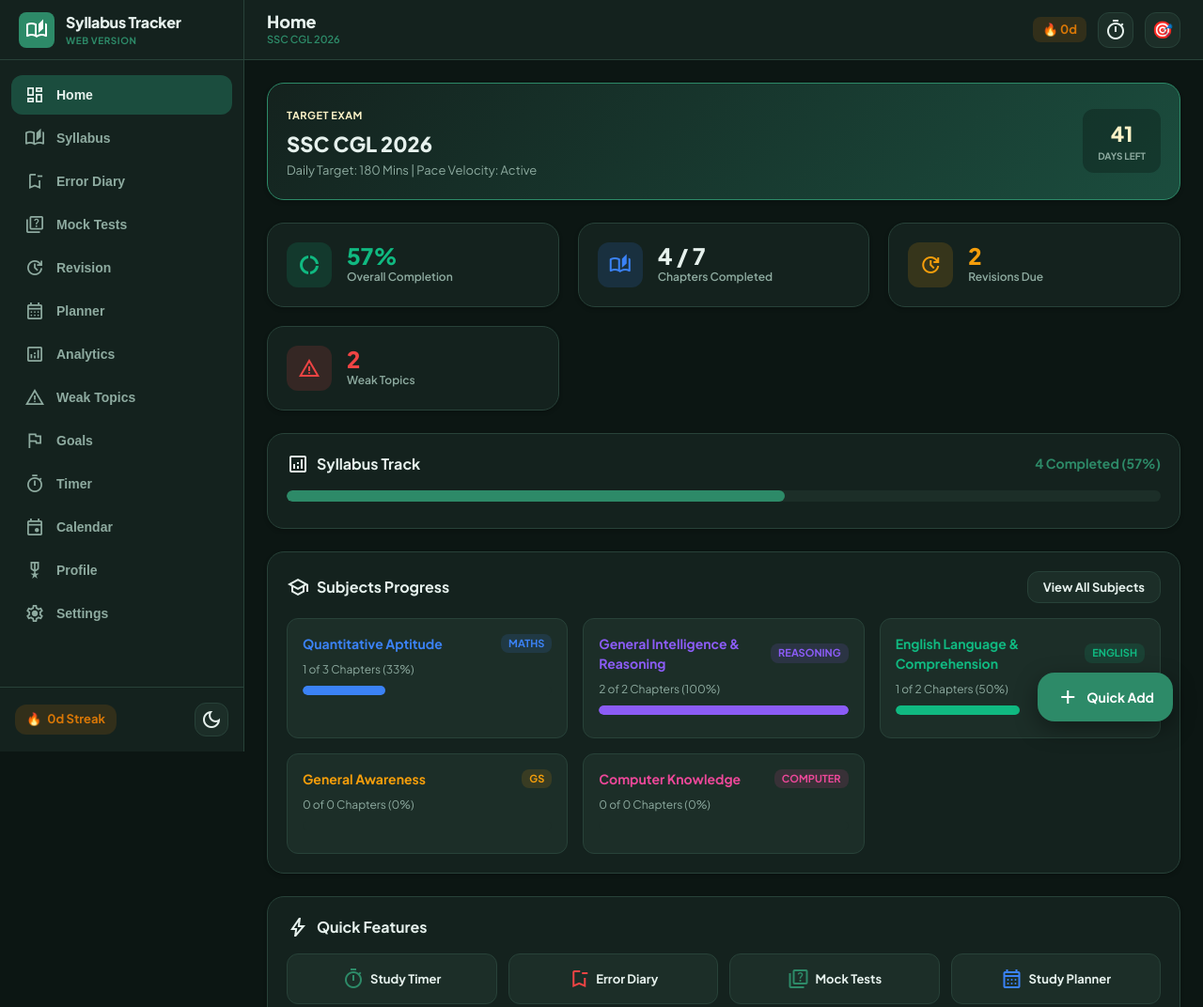
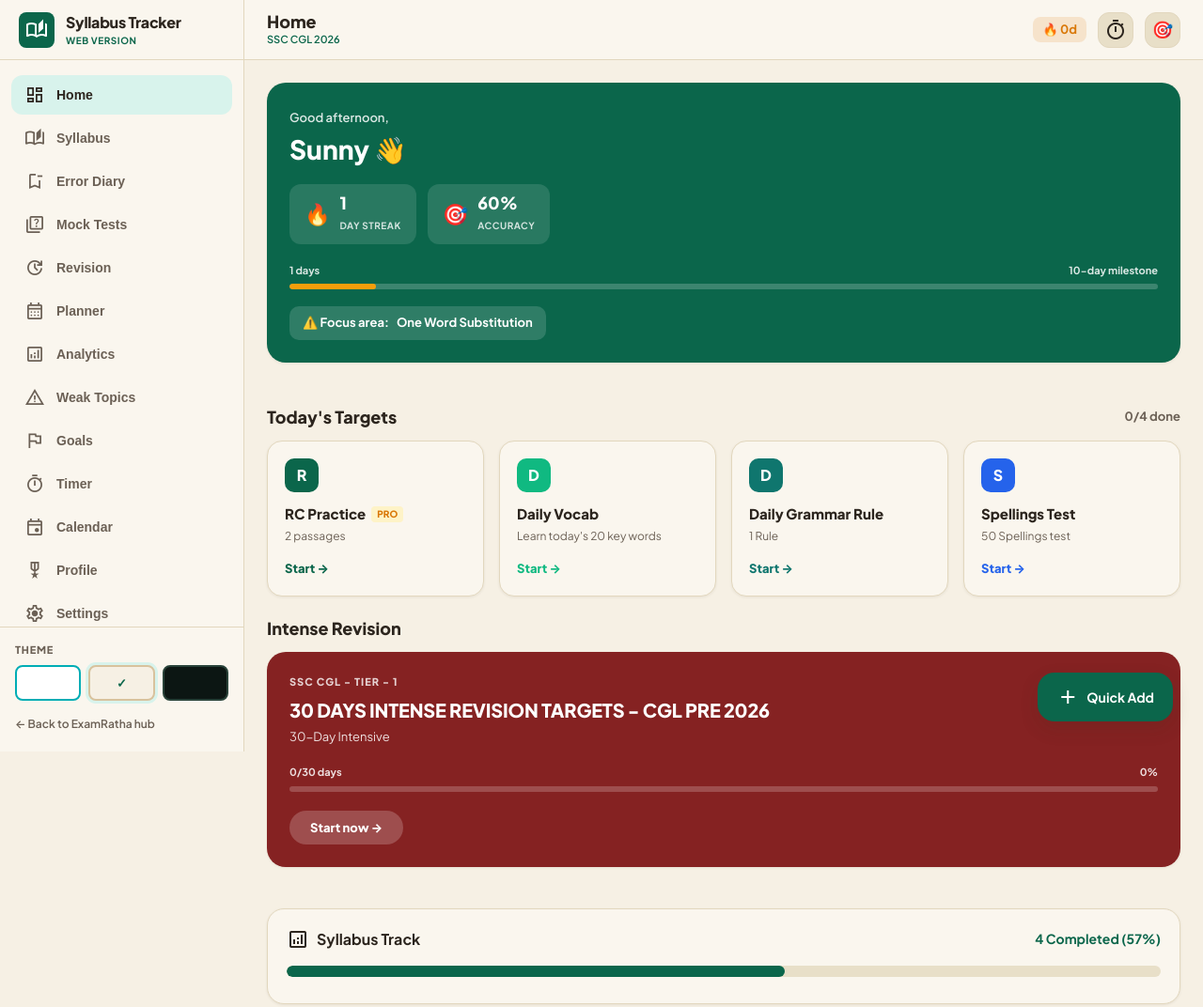
Before and after one commit to sscrecall-prog/SYLLABUS-TRACKER-AI, a website built with Vite: page app/web/index.html in a window 1280 px wide. Shown: the top 1072 px of the page at 94% size. Built offline with nearby package versions, Linux system fonts and the light colour scheme.

Commit message:
feat: add Warm Cream theme support
Implement a new "Warm Cream" color scheme across the Android application and web interface to improve visual variety and accessibility. Update the theme selector UI in both platforms to allow users to toggle between light, dark, and the new warm theme.

```diff
--- a/app/web/css/styles.css
+++ b/app/web/css/styles.css
@@ -64,6 +64,24 @@
   --shadow-sm: 0 1px 3px rgba(0, 0, 0, 0.08);
   --shadow-md: 0 4px 10px rgba(0, 0, 0, 0.08);
   --shadow-lg: 0 8px 20px rgba(0, 0, 0, 0.12);
+}
+
+[data-theme="warm"] {
+  --bg-color: #f6f0e4;
+  --surface-color: #faf6ee;
+  --surface-variant: #e8dfc8;
+  --surface-hover: #f1e7d2;
+  --primary: #0b664b;
+  --primary-hover: #08523c;
+  --primary-container: #d8f3ec;
+  --on-primary: #ffffff;
+  --text-main: #2c251e;
+  --text-muted: #6b6055;
+  --border-color: #e2d7be;
+
+  --shadow-sm: 0 1px 3px rgba(60, 45, 20, 0.08);
+  --shadow-md: 0 4px 10px rgba(60, 45, 20, 0.1);
+  --shadow-lg: 0 8px 20px rgba(60, 45, 20, 0.14);
 }
 
 * {
@@ -197,38 +215,96 @@ body {
   padding: 16px;
   border-top: 1px solid var(--border-color);
   display: flex;
-  align-items: center;
-  justify-content: space-between;
+  flex-direction: column;
+  align-items: stretch;
+  gap: 12px;
 }
 
-.streak-badge {
+.theme-selector-container {
+  display: flex;
+  flex-direction: column;
+  gap: 8px;
+  width: 100%;
+}
+
+.theme-label {
+  font-size: 11px;
+  font-weight: 800;
+  color: var(--text-muted);
+  letter-spacing: 0.8px;
+  text-transform: uppercase;
+}
+
+.theme-swatches {
+  display: flex;
+  gap: 8px;
+  align-items: center;
+}
+
+.theme-swatch {
+  flex: 1;
+  height: 38px;
+  border-radius: 8px;
+  border: 2px solid var(--border-color);
+  cursor: pointer;
+  transition: all var(--transition-fast);
+  position: relative;
+  display: flex;
+  align-items: center;
+  justify-content: center;
+  outline: none;
+}
+
+.swatch-light {
+  background-color: #ffffff;
+  border-color: #00adb5;
+}
+
+.swatch-warm {
+  background-color: #f6f0e4;
+  border-color: #d8c29d;
+}
+
+.swatch-dark {
+  background-color: #0c1613;
+  border-color: #284239;
+}
+
+.theme-swatch:hover {
+  transform: translateY(-2px);
+  box-shadow: 0 4px 8px rgba(0,0,0,0.1);
+}
+
+.theme-swatch.active {
+  border-width: 2.5px;
+  box-shadow: 0 0 0 3px var(--primary-container);
+}
+
+.theme-swatch.active::after {
+  content: '✓';
+  font-size: 13px;
+  font-weight: 900;
+  color: var(--primary);
+}
+
+.swatch-dark.active::after {
+  color: #10b981;
+}
+
+.back-hub-link {
+  font-size: 12px;
+  color: var(--text-muted);
+  text-decoration: none;
+  font-weight: 600;
   display: flex;
   align-items: center;
   gap: 6px;
-  background-color: rgba(217, 119, 6, 0.15);
-  color: var(--accent-terracotta);
-  padding: 6px 12px;
-  border-radius: var(--radius-md);
-  font-weight: 700;
-  font-size: 13px;
+  transition: color var(--transition-fast);
+  padding: 4px 0;
 }
 
-.theme-toggle-btn {
-  background: var(--surface-variant);
-  border: 1px solid var(--border-color);
-  color: var(--text-main);
-  width: 36px;
-  height: 36px;
-  border-radius: var(--radius-md);
-  display: flex;
-  align-items: center;
-  justify-content: center;
-  cursor: pointer;
-  transition: background var(--transition-fast);
-}
-
-.theme-toggle-btn:hover {
-  background: var(--surface-hover);
+.back-hub-link:hover {
+  color: var(--primary);
 }
 
 /* Main Layout Area */
--- a/app/web/index.html
+++ b/app/web/index.html
@@ -31,14 +31,17 @@
         <!-- Navigation items rendered dynamically -->
       </nav>
 
-      <div class="sidebar-footer">
-        <div class="streak-badge" id="sidebar-streak">
-          <span class="fire-icon">🔥</span>
-          <span class="streak-text">0d Streak</span>
+      <div class="sidebar-footer" style="flex-direction: column; align-items: stretch; gap: 12px;">
+        <div class="theme-selector-container">
+          <span class="theme-label">THEME</span>
+          <div class="theme-swatches" id="theme-swatches">
+            <button class="theme-swatch swatch-light" data-theme-val="light" title="Light Mode"></button>
+            <button class="theme-swatch swatch-warm" data-theme-val="warm" title="Warm Cream Mode"></button>
+            <button class="theme-swatch swatch-dark" data-theme-val="dark" title="Dark Mode"></button>
+          </div>
         </div>
-        <button class="theme-toggle-btn" id="theme-toggle" title="Toggle Theme">
-          <span class="material-symbols-outlined" id="theme-icon">dark_mode</span>
-        </button>
+
+        <a href="#" class="back-hub-link" id="back-hub-btn">← Back to ExamRatha hub</a>
       </div>
     </aside>
 
--- a/app/web/js/app.js
+++ b/app/web/js/app.js
@@ -49,23 +49,36 @@ document.addEventListener('DOMContentLoaded', () => {
 
 /* Theme Handling */
 function initTheme() {
-  const currentTheme = localStorage.getItem('web_theme') || 'dark';
-  document.documentElement.setAttribute('data-theme', currentTheme);
+  const currentTheme = localStorage.getItem('web_theme') || 'warm';
+  setTheme(currentTheme);
+}
+
+function setTheme(theme) {
+  const validThemes = ['light', 'warm', 'dark'];
+  const newTheme = validThemes.includes(theme) ? theme : 'warm';
+  document.documentElement.setAttribute('data-theme', newTheme);
+  localStorage.setItem('web_theme', newTheme);
+
+  document.querySelectorAll('.theme-swatch').forEach(swatch => {
+    if (swatch.dataset.themeVal === newTheme) {
+      swatch.classList.add('active');
+    } else {
+      swatch.classList.remove('active');
+    }
+  });
+
   const icon = document.getElementById('theme-icon');
   if (icon) {
-    icon.textContent = currentTheme === 'dark' ? 'dark_mode' : 'light_mode';
+    if (newTheme === 'dark') icon.textContent = 'dark_mode';
+    else if (newTheme === 'warm') icon.textContent = 'palette';
+    else icon.textContent = 'light_mode';
   }
 }
 
 function toggleTheme() {
-  const current = document.documentElement.getAttribute('data-theme') || 'dark';
-  const next = current === 'dark' ? 'light' : 'dark';
-  document.documentElement.setAttribute('data-theme', next);
-  localStorage.setItem('web_theme', next);
-  const icon = document.getElementById('theme-icon');
-  if (icon) {
-    icon.textContent = next === 'dark' ? 'dark_mode' : 'light_mode';
-  }
+  const current = document.documentElement.getAttribute('data-theme') || 'warm';
+  const cycle = { 'dark': 'light', 'light': 'warm', 'warm': 'dark' };
+  setTheme(cycle[current] || 'warm');
 }
 
 /* Sidebar & Bottom Nav Renderer */
@@ -216,6 +229,15 @@ function bindHeaderAndNavEvents() {
   const themeToggle = document.getElementById('theme-toggle');
   if (themeToggle) themeToggle.addEventListener('click', toggleTheme);
 
+  const themeSwatches = document.getElementById('theme-swatches');
+  if (themeSwatches) {
+    themeSwatches.querySelectorAll('.theme-swatch').forEach(swatch => {
+      swatch.addEventListener('click', () => {
+        setTheme(swatch.dataset.themeVal);
+      });
+    });
+  }
+
   const mobileMenuBtn = document.getElementById('mobile-menu-btn');
   const sidebar = document.getElementById('sidebar');
   if (mobileMenuBtn && sidebar) {
--- a/app/web/js/components/dashboard.js
+++ b/app/web/js/components/dashboard.js
@@ -21,68 +21,126 @@ export function renderDashboard() {
   }
 
   return `
-    <div class="dashboard-view">
-      <!-- Target Exam Banner -->
-      <div class="card" style="background: linear-gradient(135deg, var(--surface-color) 0%, var(--primary-container) 100%); border-color: var(--primary);">
-        <div style="display: flex; justify-content: space-between; align-items: center; flex-wrap: wrap; gap: 16px;">
+    <div class="dashboard-view" style="display: flex; flex-direction: column; gap: 20px;">
+      <!-- Hero Emerald Banner Card (Matching Screenshot) -->
+      <div class="card" style="background: #0b664b; color: #ffffff; border: none; border-radius: 20px; padding: 24px;">
+        <div style="margin-bottom: 16px;">
+          <span style="font-size: 13px; color: rgba(255,255,255,0.85); font-weight: 600;">Good afternoon,</span>
+          <h2 style="font-size: 28px; font-weight: 800; margin-top: 2px; color: #ffffff;">${state.settings.userName || 'Sunny'} 👋</h2>
+        </div>
+
+        <div style="display: flex; gap: 12px; margin-bottom: 20px; flex-wrap: wrap;">
+          <div style="background: rgba(255,255,255,0.12); padding: 10px 16px; border-radius: 12px; display: flex; align-items: center; gap: 10px;">
+            <span style="font-size: 22px;">🔥</span>
             <div>
-            <span style="font-size: 11px; font-weight: 700; color: var(--accent-cream); letter-spacing: 0.5px; text-transform: uppercase;">TARGET EXAM</span>
-            <h2 style="font-size: 22px; font-weight: 800; margin-top: 4px;">${state.settings.targetExam || 'SSC CGL 2026'}</h2>
-            <p style="font-size: 13px; color: var(--text-muted); margin-top: 2px;">Daily Target: ${state.settings.dailyTargetMinutes || 180} Mins | Pace Velocity: Active</p>
+              <span style="font-size: 18px; font-weight: 800; display: block; line-height: 1.1;">1</span>
+              <span style="font-size: 10px; font-weight: 700; opacity: 0.8; letter-spacing: 0.5px;">DAY STREAK</span>
             </div>
-          <div style="display: flex; gap: 12px; align-items: center;">
-            <div style="background: rgba(0,0,0,0.25); padding: 10px 16px; border-radius: var(--radius-md); text-align: center;">
-              <span style="font-size: 22px; font-weight: 800; color: var(--accent-cream);">${daysRemainingText}</span>
-              <span style="font-size: 10px; display: block; color: var(--text-muted); font-weight: 700;">DAYS LEFT</span>
           </div>
+
+          <div style="background: rgba(255,255,255,0.12); padding: 10px 16px; border-radius: 12px; display: flex; align-items: center; gap: 10px;">
+            <span style="font-size: 22px;">🎯</span>
+            <div>
+              <span style="font-size: 18px; font-weight: 800; display: block; line-height: 1.1;">60%</span>
+              <span style="font-size: 10px; font-weight: 700; opacity: 0.8; letter-spacing: 0.5px;">ACCURACY</span>
             </div>
           </div>
         </div>
 
-      <!-- Stats Grid -->
-      <div class="dashboard-grid">
-        <div class="stats-card">
-          <div class="stats-icon" style="background: rgba(16, 185, 129, 0.15); color: var(--status-completed);">
-            <span class="material-symbols-outlined">donut_large</span>
+        <!-- Milestone Progress Line -->
+        <div style="margin-bottom: 18px;">
+          <div style="display: flex; justify-content: space-between; font-size: 11px; font-weight: 700; opacity: 0.85; margin-bottom: 6px;">
+            <span>1 days</span>
+            <span>10-day milestone</span>
           </div>
-          <div class="stats-info">
-            <span class="stats-value" style="color: var(--status-completed);">${overallCompletion}%</span>
-            <span class="stats-label">Overall Completion</span>
+          <div style="height: 6px; background: rgba(255,255,255,0.2); border-radius: 99px; overflow: hidden;">
+            <div style="width: 10%; height: 100%; background: #f59e0b; border-radius: 99px;"></div>
           </div>
         </div>
 
-        <div class="stats-card">
-          <div class="stats-icon" style="background: rgba(59, 130, 246, 0.15); color: var(--status-in-progress);">
-            <span class="material-symbols-outlined">auto_stories</span>
-          </div>
-          <div class="stats-info">
-            <span class="stats-value">${completedChapters} / ${totalChapters}</span>
-            <span class="stats-label">Chapters Completed</span>
+        <!-- Focus Area Tag -->
+        <div style="display: inline-flex; align-items: center; gap: 8px; background: rgba(255,255,255,0.15); padding: 8px 14px; border-radius: 10px; font-size: 13px; font-weight: 700;">
+          <span>⚠️ Focus area:</span>
+          <span style="color: #ffffff;">One Word Substitution</span>
         </div>
       </div>
 
-        <div class="stats-card">
-          <div class="stats-icon" style="background: rgba(245, 158, 11, 0.15); color: var(--status-revision);">
-            <span class="material-symbols-outlined">update</span>
-          </div>
-          <div class="stats-info">
-            <span class="stats-value" style="color: var(--status-revision);">${revisionDueChapters}</span>
-            <span class="stats-label">Revisions Due</span>
-          </div>
+      <!-- Today's Targets Section -->
+      <div>
+        <div style="display: flex; justify-content: space-between; align-items: center; margin-bottom: 12px;">
+          <h3 style="font-size: 18px; font-weight: 800;">Today's Targets</h3>
+          <span style="font-size: 13px; font-weight: 700; color: var(--text-muted);">0/4 done</span>
         </div>
 
-        <div class="stats-card">
-          <div class="stats-icon" style="background: rgba(239, 68, 68, 0.15); color: var(--status-weak);">
-            <span class="material-symbols-outlined">report_problem</span>
+        <div style="display: grid; grid-template-columns: repeat(auto-fill, minmax(220px, 1fr)); gap: 16px;">
+          <!-- Target 1 -->
+          <div class="card target-card-item" style="background: var(--surface-color); border: 1px solid var(--border-color); border-radius: 16px; padding: 18px; margin: 0; cursor: pointer;">
+            <div style="width: 36px; height: 36px; background: #0b664b; color: #fff; border-radius: 10px; display: flex; align-items: center; justify-content: center; font-weight: 900; font-size: 16px; margin-bottom: 12px;">
+              R
             </div>
-          <div class="stats-info">
-            <span class="stats-value" style="color: var(--status-weak);">${weakChapters}</span>
-            <span class="stats-label">Weak Topics</span>
+            <div style="display: flex; align-items: center; gap: 6px; margin-bottom: 4px;">
+              <span style="font-weight: 800; font-size: 15px;">RC Practice</span>
+              <span style="background: #fef3c7; color: #d97706; font-size: 10px; font-weight: 900; padding: 1px 6px; border-radius: 4px;">PRO</span>
+            </div>
+            <p style="font-size: 12px; color: var(--text-muted); margin-bottom: 12px;">2 passages</p>
+            <span style="font-size: 13px; font-weight: 800; color: #0b664b;">Start →</span>
+          </div>
+
+          <!-- Target 2 -->
+          <div class="card target-card-item" style="background: var(--surface-color); border: 1px solid var(--border-color); border-radius: 16px; padding: 18px; margin: 0; cursor: pointer;">
+            <div style="width: 36px; height: 36px; background: #10b981; color: #fff; border-radius: 10px; display: flex; align-items: center; justify-content: center; font-weight: 900; font-size: 16px; margin-bottom: 12px;">
+              D
+            </div>
+            <div style="font-weight: 800; font-size: 15px; margin-bottom: 4px;">Daily Vocab</div>
+            <p style="font-size: 12px; color: var(--text-muted); margin-bottom: 12px;">Learn today's 20 key words</p>
+            <span style="font-size: 13px; font-weight: 800; color: #10b981;">Start →</span>
+          </div>
+
+          <!-- Target 3 -->
+          <div class="card target-card-item" style="background: var(--surface-color); border: 1px solid var(--border-color); border-radius: 16px; padding: 18px; margin: 0; cursor: pointer;">
+            <div style="width: 36px; height: 36px; background: #0f766e; color: #fff; border-radius: 10px; display: flex; align-items: center; justify-content: center; font-weight: 900; font-size: 16px; margin-bottom: 12px;">
+              D
+            </div>
+            <div style="font-weight: 800; font-size: 15px; margin-bottom: 4px;">Daily Grammar Rule</div>
+            <p style="font-size: 12px; color: var(--text-muted); margin-bottom: 12px;">1 Rule</p>
+            <span style="font-size: 13px; font-weight: 800; color: #0f766e;">Start →</span>
+          </div>
+
+          <!-- Target 4 -->
+          <div class="card target-card-item" style="background: var(--surface-color); border: 1px solid var(--border-color); border-radius: 16px; padding: 18px; margin: 0; cursor: pointer;">
+            <div style="width: 36px; height: 36px; background: #2563eb; color: #fff; border-radius: 10px; display: flex; align-items: center; justify-content: center; font-weight: 900; font-size: 16px; margin-bottom: 12px;">
+              S
+            </div>
+            <div style="font-weight: 800; font-size: 15px; margin-bottom: 4px;">Spellings Test</div>
+            <p style="font-size: 12px; color: var(--text-muted); margin-bottom: 12px;">50 Spellings test</p>
+            <span style="font-size: 13px; font-weight: 800; color: #2563eb;">Start →</span>
           </div>
         </div>
       </div>
 
-      <!-- Overall Syllabus Progress Bar -->
+      <!-- Intense Revision Section -->
+      <div>
+        <h3 style="font-size: 18px; font-weight: 800; margin-bottom: 12px;">Intense Revision</h3>
+        <div class="card" style="background: #852222; color: #ffffff; border: none; border-radius: 20px; padding: 24px;">
+          <span style="font-size: 11px; font-weight: 800; opacity: 0.8; letter-spacing: 1px; text-transform: uppercase; display: block; margin-bottom: 8px;">SSC CGL - TIER - 1</span>
+          <h2 style="font-size: 20px; font-weight: 900; color: #ffffff; margin-bottom: 6px; letter-spacing: -0.2px; line-height: 1.3;">30 DAYS INTENSE REVISION TARGETS - CGL PRE 2026</h2>
+          <p style="font-size: 13px; opacity: 0.85; margin-bottom: 20px;">30-Day Intensive</p>
+
+          <div style="display: flex; justify-content: space-between; font-size: 11px; font-weight: 700; opacity: 0.85; margin-bottom: 6px;">
+            <span>0/30 days</span>
+            <span>0%</span>
+          </div>
+          <div style="height: 6px; background: rgba(255,255,255,0.2); border-radius: 99px; overflow: hidden; margin-bottom: 20px;">
+            <div style="width: 0%; height: 100%; background: #ffffff; border-radius: 99px;"></div>
+          </div>
+
+          <button class="btn quick-action-btn" data-nav="revision" style="background: rgba(255,255,255,0.2); color: #ffffff; border: none; border-radius: 99px; padding: 10px 22px; font-weight: 800; font-size: 13px; cursor: pointer;">
+            Start now →
+          </button>
+        </div>
+      </div>
+
+      <!-- Stats & Subjects Breakdown -->
       <div class="card">
         <div class="card-header">
           <span class="card-title"><span class="material-symbols-outlined">analytics</span> Syllabus Track</span>
@@ -119,30 +177,6 @@ export function renderDashboard() {
           }).join('')}
         </div>
       </div>
-
-      <!-- Quick Action Grid -->
-      <div class="card">
-        <div class="card-header">
-          <span class="card-title"><span class="material-symbols-outlined">bolt</span> Quick Features</span>
-        </div>
-        <div style="display: grid; grid-template-columns: repeat(auto-fill, minmax(180px, 1fr)); gap: 12px;">
-          <button class="btn btn-secondary quick-action-btn" data-nav="timer" style="justify-content: center; padding: 14px;">
-            <span class="material-symbols-outlined" style="color: var(--primary);">timer</span> Study Timer
-          </button>
-          <button class="btn btn-secondary quick-action-btn" data-nav="mistakes" style="justify-content: center; padding: 14px;">
-            <span class="material-symbols-outlined" style="color: var(--status-weak);">bookmark_remove</span> Error Diary
-          </button>
-          <button class="btn btn-secondary quick-action-btn" data-nav="mocktests" style="justify-content: center; padding: 14px;">
-            <span class="material-symbols-outlined" style="color: var(--primary);">quiz</span> Mock Tests
-          </button>
-          <button class="btn btn-secondary quick-action-btn" data-nav="planner" style="justify-content: center; padding: 14px;">
-            <span class="material-symbols-outlined" style="color: var(--status-in-progress);">calendar_month</span> Study Planner
-          </button>
-          <button class="btn btn-secondary quick-action-btn" data-nav="revision" style="justify-content: center; padding: 14px;">
-            <span class="material-symbols-outlined" style="color: var(--status-revision);">update</span> Revision
-          </button>
-        </div>
-      </div>
     </div>
   `;
 }
```
Also changed, not shown: 3 other files. Lines whose indentation alone changed are shown as unchanged.
